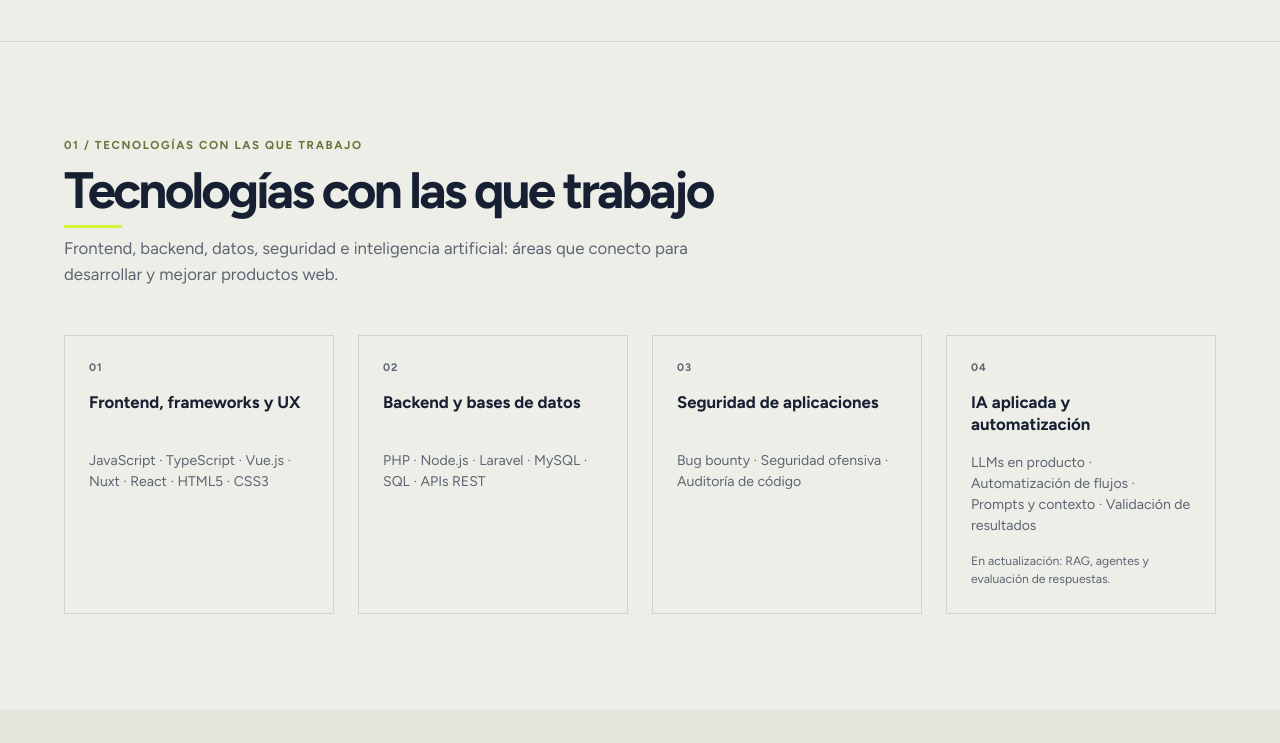
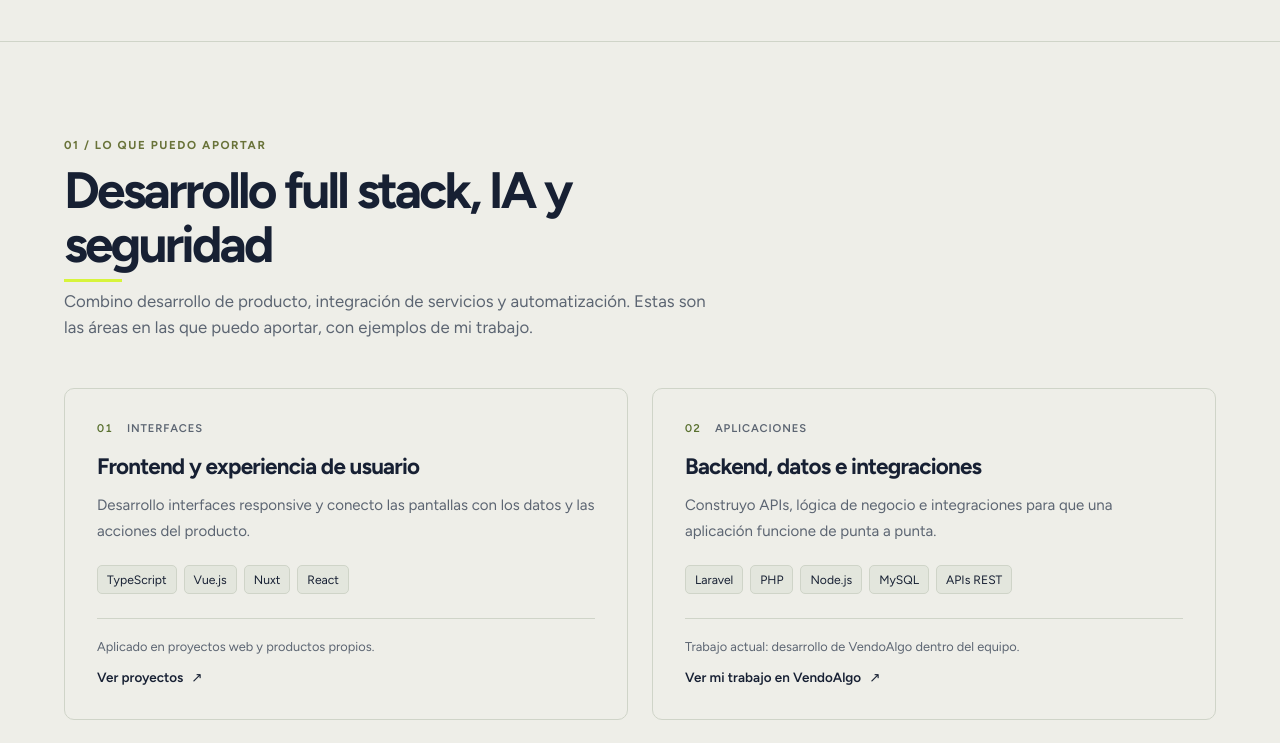
Before and after one commit to Pedro-2577/portfolio-2025, a Vue app: page / in a window 1280 px wide. Shown: the part 1600-2343 px from the top of the page. Built offline with nearby package versions, Linux system fonts and the light colour scheme.

Commit message:
Replace sparse technology lists with capabilities and links to actual work

```diff
--- a/src/App.vue
+++ b/src/App.vue
@@ -42,8 +42,8 @@ const text = {
     hero: 'Me importa cómo está programado un proyecto, pero también cómo se ve, qué comunica y cómo se usa en cada pantalla. Pienso en quien compra, quien vende, quien administra, quien se pierde y quien intenta encontrar una falla. Me gusta recorrer esas situaciones y cuidar que cada persona reciba la respuesta que necesita.',
     viewProjects: 'Ver proyectos', talk: 'Hablemos', featured: 'Proyectos destacados',
     featuredIntro: 'Una selección curada de demos públicas y proyectos profesionales. El resto del catálogo separa claramente trabajos académicos y experiencias privadas.',
-    allProjects: 'Ver todos los proyectos', skills: 'Tecnologías con las que trabajo',
-    skillsIntro: 'Frontend, backend, datos, seguridad e inteligencia artificial: áreas que conecto para desarrollar y mejorar productos web.',
+    allProjects: 'Ver todos los proyectos', skills: 'Desarrollo full stack, IA y seguridad',
+    skillsIntro: 'Combino desarrollo de producto, integración de servicios y automatización. Estas son las áreas en las que puedo aportar, con ejemplos de mi trabajo.',
     availability: 'Disponible para nuevos desafíos',
     availabilityText: 'Trabajo remoto desde Buenos Aires. Me interesan oportunidades en desarrollo full stack, integración de IA y ciberseguridad.',
     myProjects: 'Mis proyectos', projectsIntro: 'Proyectos profesionales, demos públicas y trabajos académicos, con enlaces y alcance identificados para revisar cada experiencia con contexto.',
@@ -79,8 +79,8 @@ const text = {
     hero: 'I care about how a project is built, but also how it looks, what it communicates and how it works on every screen. I think about the buyer, the seller, the administrator, someone who gets lost and someone looking for a vulnerability. I like working through those situations and making sure each person gets the response they need.',
     viewProjects: 'View projects', talk: "Let's talk", featured: 'Featured projects',
     featuredIntro: 'A curated selection of public demos and professional projects. The full catalog clearly separates academic work and private experience.',
-    allProjects: 'View all projects', skills: 'Technologies I work with',
-    skillsIntro: 'Frontend, backend, data, security and artificial intelligence: the areas I connect to build and improve web products.',
+    allProjects: 'View all projects', skills: 'Full-stack development, AI and security',
+    skillsIntro: 'I combine product development, service integration and automation. Here are the areas where I contribute, with examples of my work.',
     availability: 'Available for new challenges',
     availabilityText: 'I work remotely from Buenos Aires and am open to opportunities in full-stack development, AI integration and cybersecurity.',
     myProjects: 'My projects', projectsIntro: 'Professional projects, public demos and academic work, with scope and links identified so each experience can be reviewed in context.',
@@ -408,11 +408,25 @@ onUnmounted(() => {
 
       <template v-if="currentRoute === 'home'">
         <PortfolioWorkbench :language="language" v-reveal @navigate="navigate" />
-        <section class="section">
+        <section class="section capability-section" aria-labelledby="home-capabilities-title">
           <div class="container">
-            <div class="section-heading section-heading-left" v-reveal><p class="eyebrow">01 / {{ t.skills }}</p><h2>{{ t.skills }}</h2><p>{{ t.skillsIntro }}</p></div>
-            <div class="skill-grid">
-              <div v-for="(area, index) in profile.skills.slice(0, 4)" :key="area.title" class="skill-card" v-reveal="index * 50"><span class="skill-number" aria-hidden="true">0{{ index + 1 }}</span><strong>{{ area.title }}</strong><span>{{ (area.homeItems || area.items.slice(0, 3)).join(' · ') }}</span><small v-if="area.focus">{{ area.focus }}</small></div>
+            <div class="section-heading section-heading-left" v-reveal>
+              <p class="eyebrow">{{ language === 'es' ? '01 / LO QUE PUEDO APORTAR' : '01 / HOW I CONTRIBUTE' }}</p>
+              <h2 id="home-capabilities-title">{{ t.skills }}</h2>
+              <p>{{ t.skillsIntro }}</p>
+            </div>
+            <div class="capability-grid">
+              <article v-for="(area, index) in profile.homeCapabilities" :key="area.id" class="capability-card" v-reveal="index * 50">
+                <div class="capability-top"><span class="capability-number" aria-hidden="true">0{{ index + 1 }}</span><span>{{ area.label }}</span></div>
+                <h3>{{ area.title }}</h3>
+                <p class="capability-description">{{ area.body }}</p>
+                <ul class="capability-tags" :aria-label="language === 'es' ? 'Tecnologías y prácticas' : 'Technologies and practices'"><li v-for="item in area.tags" :key="item">{{ item }}</li></ul>
+                <div class="capability-evidence"><p>{{ area.context }}</p><a :href="'#' + area.route" @click.prevent="navigate(area.route)">{{ area.link }} <span aria-hidden="true">↗</span></a></div>
+              </article>
+            </div>
+            <div class="capability-practices">
+              <p>{{ language === 'es' ? 'Trabajo con Git y GitHub, diseño UX/UI y publicación de aplicaciones web.' : 'My work includes Git and GitHub, UX/UI design and publishing web applications.' }}</p>
+              <details><summary>{{ language === 'es' ? 'En qué estoy profundizando' : 'What I am learning next' }}</summary><p>{{ language === 'es' ? 'RAG, agentes y evaluación de respuestas de IA. Son áreas de aprendizaje, diferenciadas de las implementaciones que ya están en uso.' : 'RAG, agents and AI response evaluation. These are learning areas, separate from the implementations already in use.' }}</p></details>
             </div>
           </div>
         </section>
```
